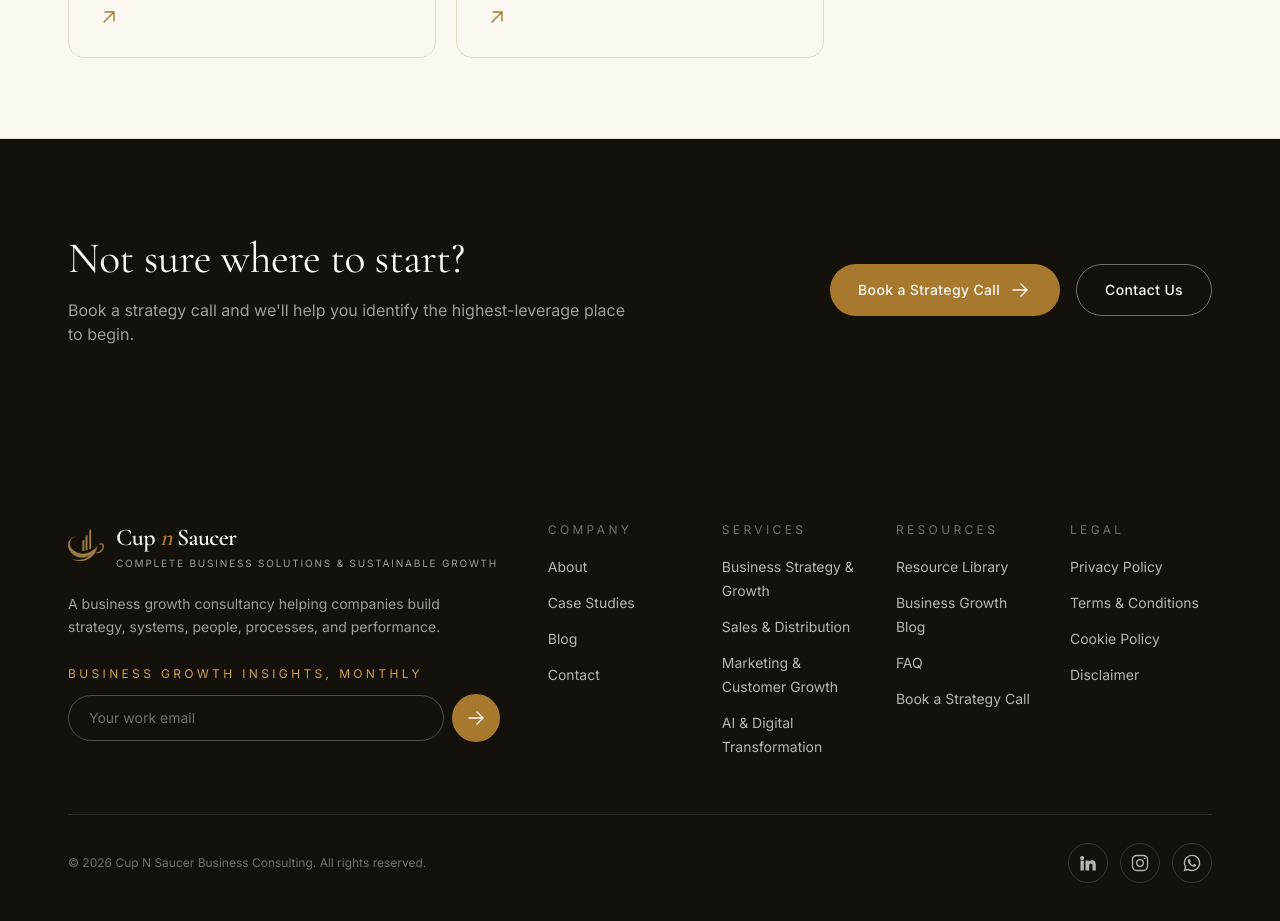
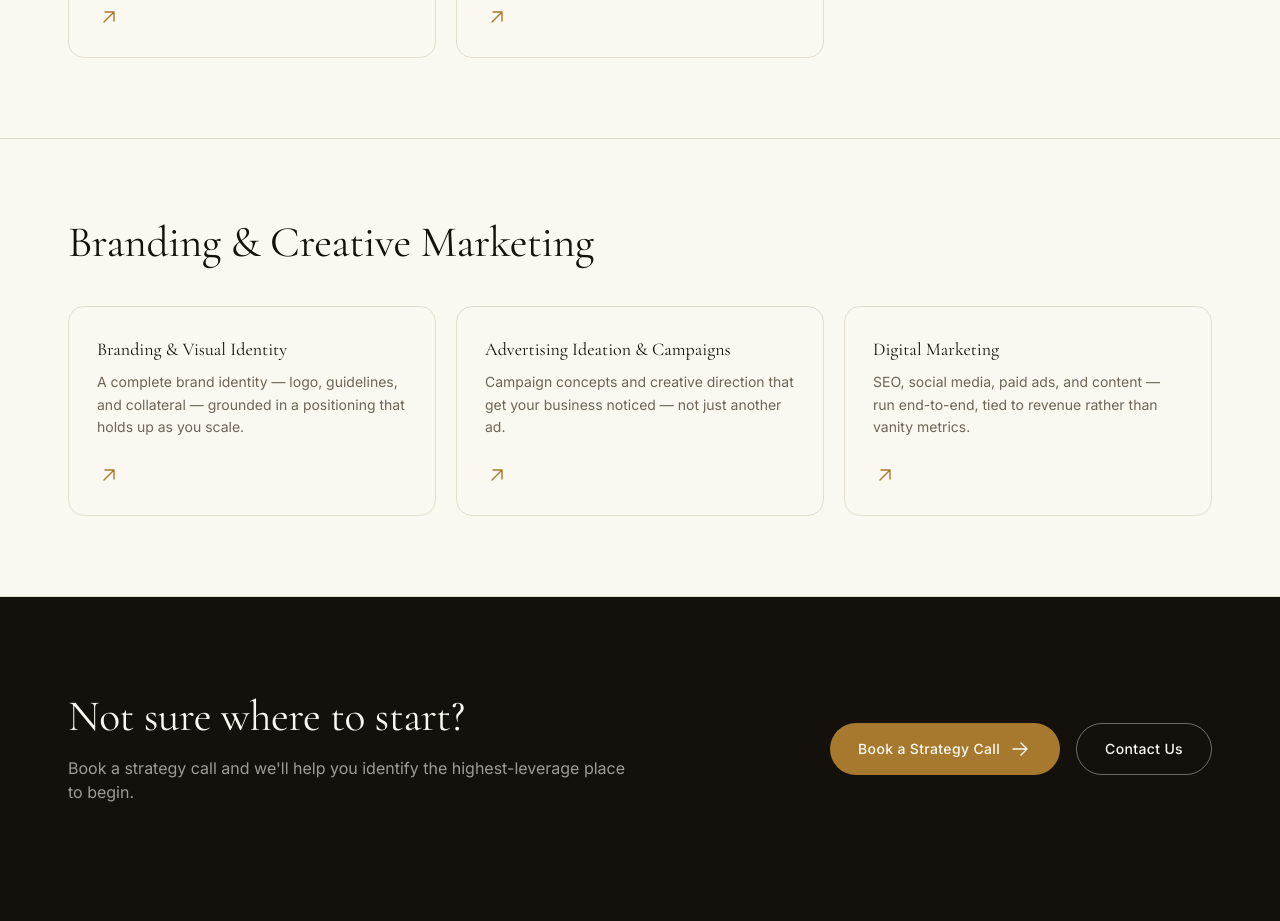
Before and after one commit to madhumitaganeshkumar123-ship-it/cupnsaucer, a Next.js app: page /services in a window 1280 px wide. Shown: the part 3600-4521 px from the top of the page. Built offline with nearby package versions, Linux system fonts and the light colour scheme.

Commit message:
Update services.ts

```diff
--- a/src/data/services.ts
+++ b/src/data/services.ts
@@ -1,9 +1,11 @@
-// Six service pillars shown on the home page, plus the full catalogue of
+import type { Faq } from "./faq";
+
+// Seven service pillars shown on the home page, plus the full catalogue of
 // individual service offerings rendered at /services/[slug].
 
 export type Pillar = {
   slug: string;
-  icon: "strategy" | "sales" | "people" | "marketing" | "operations" | "ai";
+  icon: "strategy" | "sales" | "people" | "marketing" | "operations" | "ai" | "branding";
   title: string;
   short: string;
 };
@@ -51,17 +53,30 @@ export const pillars: Pillar[] = [
     short:
       "Assess AI readiness and modernize how the business runs — pragmatically, not for hype.",
   },
+  {
+    slug: "digital-marketing-services",
+    icon: "branding",
+    title: "Branding & Creative Marketing",
+    short:
+      "Build a brand people recognize and campaigns that get talked about — identity, advertising, and digital execution.",
+  },
 ];
 
 export type Service = {
   slug: string;
   category: string;
   title: string;
+  // Optional SEO overrides. Falls back to `title` / `summary` when not set —
+  // used sparingly, only on pages with real local search volume, so we're
+  // not stuffing city names into services nobody searches for by location.
+  metaTitle?: string;
+  metaDescription?: string;
   summary: string;
   problem: string;
   solution: string;
   methodology: string[];
   outcomes: string[];
+  faqs?: Faq[];
 };
 
 export const services: Service[] = [
@@ -223,12 +238,15 @@ export const services: Service[] = [
     slug: "sales-training",
     category: "Sales & Distribution",
     title: "Sales Training",
+    metaTitle: "Sales Training for Teams | Madurai & Chennai",
+    metaDescription:
+      "Hands-on sales training for teams in Madurai and Chennai — practical workshops on discovery, objection handling, and negotiation, built around your real sales process.",
     summary:
       "Hands-on training that turns your sales process into a skill your team actually has.",
     problem:
       "A great sales process on paper doesn't help if reps haven't internalized how to run it — objection handling, discovery, and negotiation stay inconsistent, and ramp time for new hires drags on.",
     solution:
-      "We deliver practical, role-specific sales training — covering discovery, objection handling, negotiation, and pipeline discipline — built around your actual process and real deal scenarios, not generic theory. Training is reinforced with coaching and role-play so it sticks.",
+      "We deliver practical, role-specific sales training — covering discovery, objection handling, negotiation, and pipeline discipline — built around your actual process and real deal scenarios, not generic theory. Training is reinforced with coaching and role-play so it sticks. We run these workshops on-site in Madurai and Chennai, or remotely for distributed teams.",
     methodology: [
       "Assess current sales skill gaps and call/deal patterns",
       "Design a training curriculum mapped to your sales stages",
@@ -239,6 +257,18 @@ export const services: Service[] = [
       "A team that runs the sales process consistently, not just knows it",
       "Faster ramp-up for new sales hires",
       "Higher win rates on qualified opportunities",
+    ],
+    faqs: [
+      {
+        question: "Do you train teams in Madurai and Chennai?",
+        answer:
+          "Yes, we run in-person workshops in both cities, and remote sessions for distributed teams.",
+      },
+      {
+        question: "How long is a typical training program?",
+        answer:
+          "Most programs run as a series of half-day workshops over 3–4 weeks, reinforced with manager coaching afterward.",
+      },
     ],
   },
   {
@@ -267,12 +297,15 @@ export const services: Service[] = [
     slug: "marketing-strategy",
     category: "Marketing & Customer Growth",
     title: "Marketing Strategy",
+    metaTitle: "Marketing Strategy Consulting | Madurai & Chennai",
+    metaDescription:
+      "Marketing strategy consulting for growing businesses in Madurai and Chennai — a plan tied to revenue and pipeline, not vanity metrics.",
     summary:
       "A marketing plan tied to revenue, not vanity metrics.",
     problem:
       "Marketing budgets are often spent on activity with no clear link to pipeline or revenue.",
     solution:
-      "We build a marketing strategy anchored in your best customers and the journey they take — focusing spend on the channels and messages that actually convert.",
+      "We build a marketing strategy anchored in your best customers and the journey they take — for businesses in Madurai, Chennai, and across Tamil Nadu — focusing spend on the channels and messages that actually convert.",
     methodology: [
       "Define target segments and value proposition",
       "Map the customer journey and funnel",
@@ -284,17 +317,32 @@ export const services: Service[] = [
       "A clearer, more consistent brand story",
       "Metrics that inform real decisions",
     ],
+    faqs: [
+      {
+        question: "Do you work with businesses outside Madurai?",
+        answer:
+          "Yes — we work with businesses across Madurai, Chennai, and Tamil Nadu more broadly, in person and remotely.",
+      },
+      {
+        question: "How long does a marketing strategy engagement take?",
+        answer:
+          "Most marketing strategy engagements run 4–6 weeks, from diagnosis to a documented plan your team can execute.",
+      },
+    ],
   },
   {
     slug: "brand-positioning",
     category: "Marketing & Customer Growth",
     title: "Brand Positioning",
+    metaTitle: "Brand Positioning & Strategy | Madurai & Chennai",
+    metaDescription:
+      "Brand positioning strategy for businesses in Madurai and Chennai — a distinct market position that justifies your price and guides every touchpoint.",
     summary:
       "A distinct position in the customer's mind that justifies your price.",
     problem:
       "Undifferentiated brands compete on price and get squeezed from both ends.",
     solution:
-      "We clarify what you stand for, who you're for, and why you're the better choice — then express it consistently across every touchpoint.",
+      "We clarify what you stand for, who you're for, and why you're the better choice for customers in Madurai and Chennai — then express it consistently across every touchpoint.",
     methodology: [
       "Research customers, competitors, and category",
       "Define the positioning and value proposition",
@@ -306,17 +354,32 @@ export const services: Service[] = [
       "Consistent messaging across channels",
       "Less pressure to compete on price",
     ],
+    faqs: [
+      {
+        question: "Is brand positioning different from branding?",
+        answer:
+          "Yes. Positioning is the strategic groundwork — what you stand for and why customers should choose you. Branding is the visual and creative expression of that positioning. We offer both, and recommend positioning first.",
+      },
+      {
+        question: "Do you work with businesses in Chennai as well as Madurai?",
+        answer:
+          "Yes, we work with businesses across both cities and Tamil Nadu more broadly.",
+      },
+    ],
   },
   {
     slug: "digital-marketing-advisory",
     category: "Marketing & Customer Growth",
     title: "Digital Marketing Advisory",
+    metaTitle: "Digital Marketing Advisory | Madurai & Chennai",
+    metaDescription:
+      "Independent digital marketing audit and advisory for businesses in Madurai and Chennai — an objective view on where your digital spend actually earns its return.",
     summary:
       "An objective view on where digital spend earns its return.",
     problem:
       "It's hard to tell whether agencies and platforms are delivering value or just spending budget.",
     solution:
-      "As an independent advisor, we audit your digital marketing, set the right metrics, and build a channel plan focused on profitable growth — not platform hype.",
+      "As an independent advisor to businesses in Madurai and Chennai, we audit your digital marketing, set the right metrics, and build a channel plan focused on profitable growth — not platform hype.",
     methodology: [
       "Audit current channels and performance",
       "Define metrics and attribution approach",
@@ -327,6 +390,18 @@ export const services: Service[] = [
       "Clarity on what's working and what isn't",
       "Better return on digital spend",
       "Accountability from agencies and platforms",
+    ],
+    faqs: [
+      {
+        question: "How is this different from your Digital Marketing service?",
+        answer:
+          "Digital Marketing Advisory is an independent audit — we review your existing agency or channels and tell you what's working. Our Digital Marketing service is hands-on execution, where we run the channels ourselves.",
+      },
+      {
+        question: "Can you audit an agency we already work with in Madurai or Chennai?",
+        answer:
+          "Yes — that's one of the most common reasons businesses bring us in.",
+      },
     ],
   },
   {
@@ -439,6 +514,117 @@ export const services: Service[] = [
       "Technology that earns its return",
     ],
   },
+  {
+    slug: "branding-visual-identity",
+    category: "Branding & Creative Marketing",
+    title: "Branding & Visual Identity",
+    metaTitle: "Branding Agency in Madurai & Chennai",
+    metaDescription:
+      "Branding and visual identity for growing businesses in Madurai and Chennai — logo design, brand guidelines, and collateral built on a positioning strategy that actually holds up.",
+    summary:
+      "A complete brand identity — logo, guidelines, and collateral — grounded in a positioning that holds up as you scale.",
+    problem:
+      "Many growing businesses either have no real brand identity or one that was designed once and never revisited — inconsistent logos, mismatched colors, collateral that looks like five different companies made it.",
+    solution:
+      "We design a cohesive visual identity — logo, color, typography, and usage guidelines — anchored in your brand positioning, so everything from your signage to your pitch deck looks like it belongs to the same company. We take on branding projects for businesses across Madurai and Chennai.",
+    methodology: [
+      "Audit existing brand assets and market context",
+      "Define the visual direction from your positioning",
+      "Design logo, identity system, and brand guidelines",
+      "Roll out across key touchpoints and collateral",
+    ],
+    outcomes: [
+      "A professional, consistent identity across every touchpoint",
+      "Brand guidelines your team can use without you",
+      "A brand that looks credible to bigger customers and partners",
+    ],
+    faqs: [
+      {
+        question: "Do you design logos as a standalone service?",
+        answer:
+          "Yes, though logo design is stronger when it's grounded in a positioning strategy — we can do both together, or just the identity work if your positioning is already clear.",
+      },
+      {
+        question: "Do you work with businesses in Chennai as well as Madurai?",
+        answer:
+          "Yes — we take on branding projects across both cities.",
+      },
+    ],
+  },
+  {
+    slug: "advertising-ideation-campaigns",
+    category: "Branding & Creative Marketing",
+    title: "Advertising Ideation & Campaigns",
+    metaTitle: "Advertising Agency in Madurai & Chennai",
+    metaDescription:
+      "Advertising campaign ideation for businesses in Madurai and Chennai — concepts, creative direction, and media planning that get attention and drive real response.",
+    summary:
+      "Campaign concepts and creative direction that get your business noticed — not just another ad.",
+    problem:
+      "Most local advertising is generic — a discount banner or a boosted post — because there's no one dedicated to the idea behind the ad, so campaigns blend into the noise instead of standing out.",
+    solution:
+      "We develop the campaign concept, creative direction, and media plan together — so every ad has a clear idea behind it, not just a product photo and a price. We run this for businesses across Madurai and Chennai.",
+    methodology: [
+      "Understand the offer, audience, and moment",
+      "Develop campaign concepts and creative territory",
+      "Build out creative direction across formats",
+      "Plan media placement and flight timing",
+    ],
+    outcomes: [
+      "Campaigns with a clear, ownable idea",
+      "Creative that performs across print, digital, and social",
+      "Advertising spend that earns attention, not just impressions",
+    ],
+    faqs: [
+      {
+        question: "Do you also run the media buying, or just the creative?",
+        answer:
+          "We lead the concept, creative direction, and media planning. Buying and placement can be handled by us or your existing media partner, depending on what you need.",
+      },
+      {
+        question: "What kind of businesses is this for?",
+        answer:
+          "Any business in Madurai or Chennai that wants advertising with a real idea behind it — not just a discount banner.",
+      },
+    ],
+  },
+  {
+    slug: "digital-marketing-services",
+    category: "Branding & Creative Marketing",
+    title: "Digital Marketing",
+    metaTitle: "Digital Marketing Agency in Madurai & Chennai",
+    metaDescription:
+      "Digital marketing services for growing businesses in Madurai and Chennai — SEO, social media, paid ads, and content, run by a consultancy that ties spend to revenue, not vanity metrics.",
+    summary:
+      "SEO, social media, paid ads, and content — run end-to-end, tied to revenue rather than vanity metrics.",
+    problem:
+      "Most local businesses either have no digital presence or are paying an agency for activity — posts, boosted ads — with no clear link back to leads or sales.",
+    solution:
+      "We run digital marketing end-to-end — SEO, social media, paid ads, and content — with the same revenue discipline we bring to strategy work, so digital spend is judged by pipeline, not likes. We work with businesses in Madurai, Chennai, and beyond.",
+    methodology: [
+      "Audit current digital presence and performance",
+      "Build the channel plan and content calendar",
+      "Execute SEO, social, and paid campaigns",
+      "Report against revenue-linked metrics monthly",
+    ],
+    outcomes: [
+      "A digital presence that actually generates leads",
+      "Clear monthly reporting tied to pipeline, not vanity metrics",
+      "One accountable partner instead of scattered freelancers",
+    ],
+    faqs: [
+      {
+        question: "How much does digital marketing cost for a small business in Madurai?",
+        answer:
+          "It depends on the channel mix and ad spend, but most engagements start with a focused scope — one or two channels done well — rather than everything at once. We'll size it to your budget in the first conversation.",
+      },
+      {
+        question: "Do you handle Chennai-specific campaigns separately from Madurai?",
+        answer:
+          "Yes, when it makes sense — location-targeted campaigns are part of how we run paid ads and local SEO for businesses operating in more than one city.",
+      },
+    ],
+  },
 ];
 
 export function getService(slug: string) {
```
